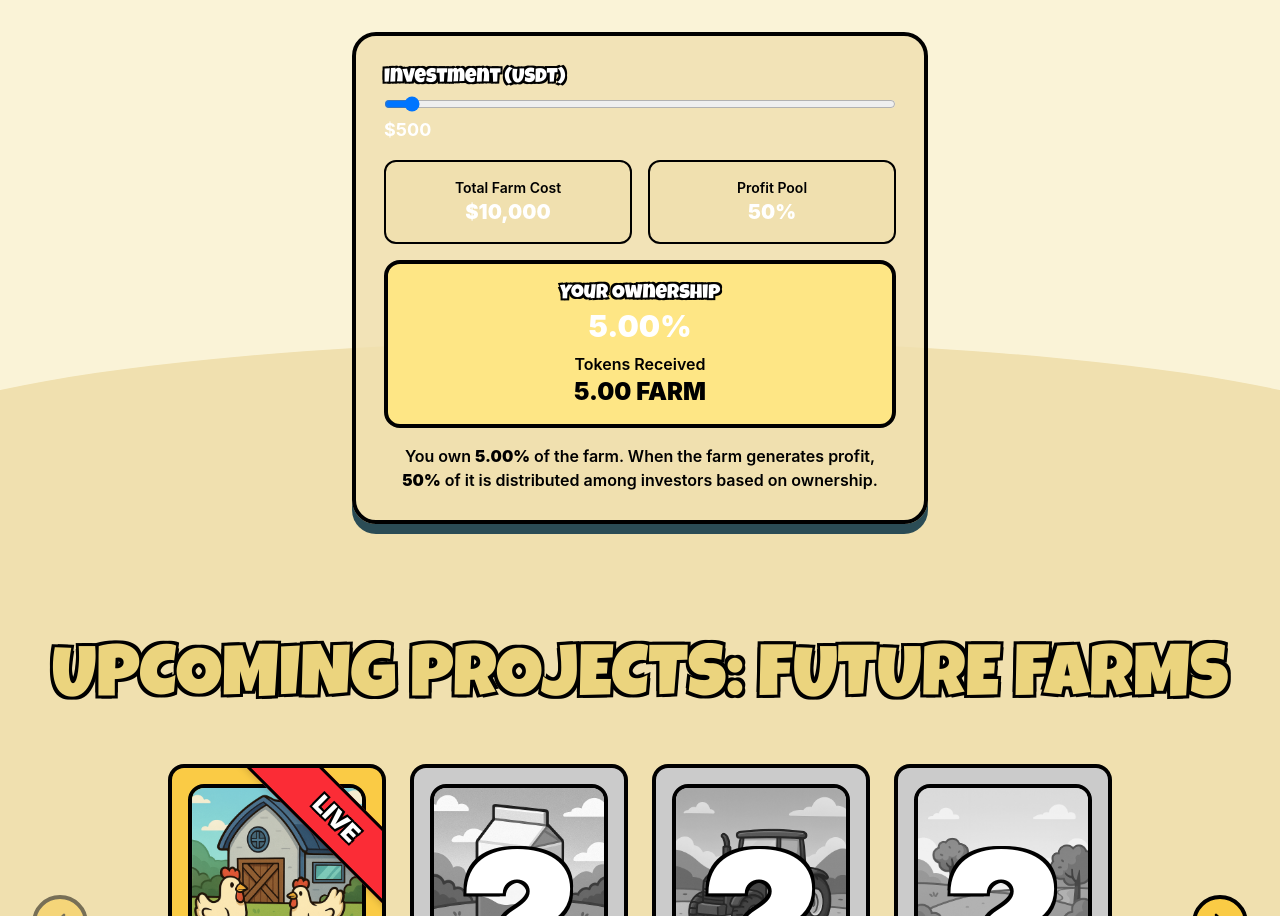
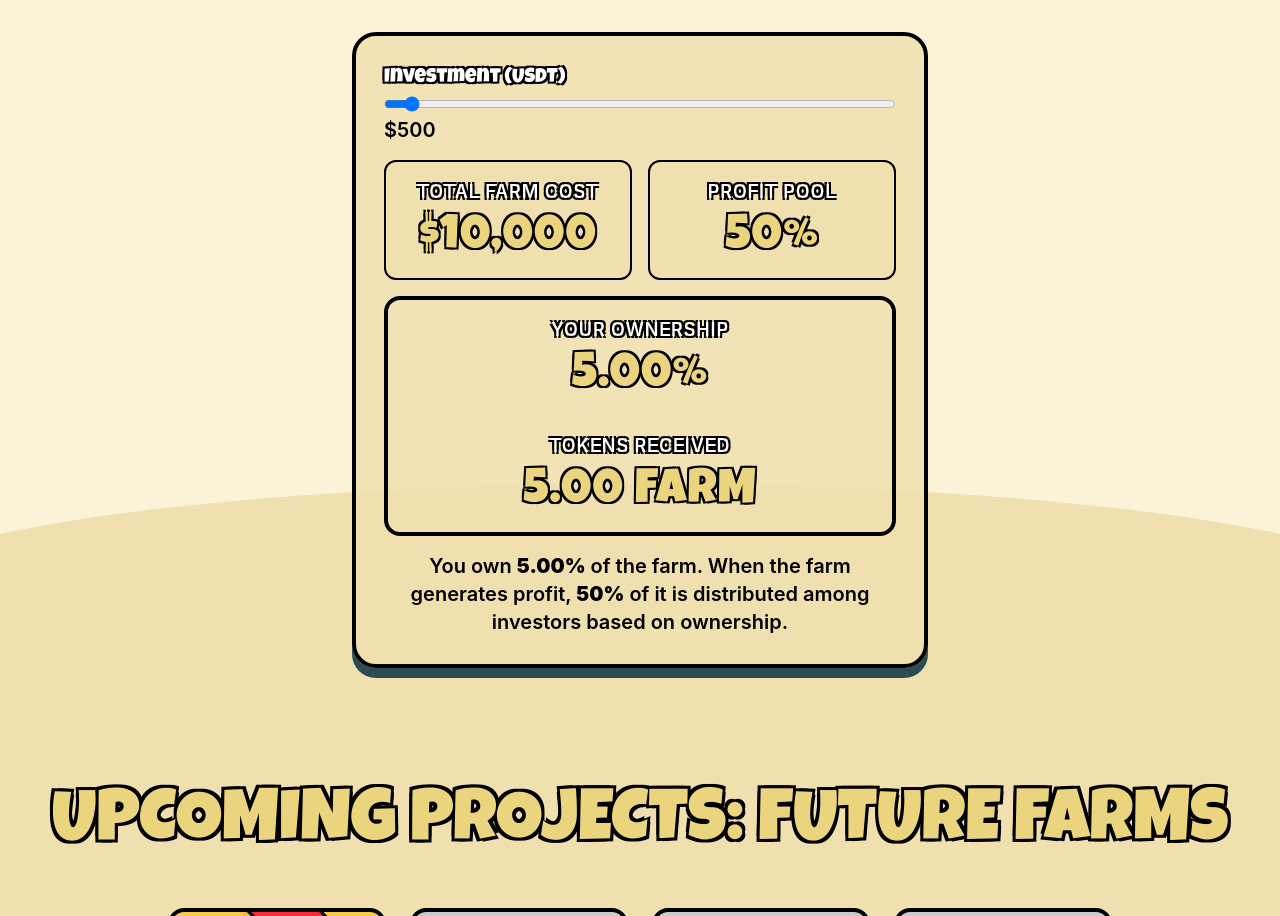
Before and after one commit to revora-qwik/ui, a React (Vite) app in the folder packages/client/: page /chicken in a window 1280 px wide. Shown: the part 1512-2428 px from the top of the page. Built offline with nearby package versions, Linux system fonts and the light colour scheme; grey boxes are pictures that could not be loaded; what tailwindcss-animated would draw is missing.

Commit message:
refactor: enhance InvestmentCalculator layout and improve text styling for better readability

```diff
--- a/packages/client/src/routes/chicken/components/InvestmentCalculator.tsx
+++ b/packages/client/src/routes/chicken/components/InvestmentCalculator.tsx
@@ -6,10 +6,7 @@ const PROFIT_SHARE_PERCENT = 50;
 export default function InvestmentCalculator() {
   const [investment, setInvestment] = useState(500);
 
-	const ownershipPercent = Math.min(
-		(investment / TOTAL_FARM_COST) * 100,
-		100
-	);
+  const ownershipPercent = Math.min((investment / TOTAL_FARM_COST) * 100, 100);
 
   const tokenAllocation = ownershipPercent;
 
@@ -20,8 +17,6 @@ export default function InvestmentCalculator() {
       </h2>
 
       <div className="bg-background-secondary/80 border-4 border-front rounded-3xl p-5 sm:p-7 max-w-xl w-full shadow-[0_10px_0_#2b4c55] z-20">
-
-
         <div className="flex flex-col gap-1 mb-4">
           <label className="font-luckiest-guy text-xl text-back drop-outline">
             Investment (USDT)
@@ -35,63 +30,64 @@ export default function InvestmentCalculator() {
             onChange={(e) => setInvestment(Number(e.target.value))}
             className="w-full"
           />
-					<p className="text-back font-bold text-lg">
+		  <p className="text-base sm:text-lg md:text-xl font-semibold text-front text-wrap">
             ${investment.toLocaleString()}
           </p>
         </div>
 
-
         <div className="grid grid-cols-2 gap-4 text-center mb-4">
-					<div className="bg-background-secondary rounded-xl p-4 border-2 border-front">
-						<p className="text-sm font-semibold text-front">
+          <div className="bg-background-secondary rounded-xl p-4 border-2 border-front flex flex-col gap-y-2">
+            <p className="text-back uppercase font-semibold text-sm sm:text-base md:text-md lg:text-lg drop-outline tracking-wider">
               Total Farm Cost
             </p>
-						<p className="text-xl font-black text-back">
+
+			<p className="uppercase font-luckiest-guy text-primary text-base sm:text-3xl md:text-4xl lg:text-5xl leading-none tracking-wide drop-outline">
               ${TOTAL_FARM_COST.toLocaleString()}
             </p>
           </div>
 
-					<div className="bg-background-secondary rounded-xl p-4 border-2 border-front">
-						<p className="text-sm font-semibold text-front">
+          <div className="bg-background-secondary rounded-xl p-4 border-2 border-front flex flex-col gap-y-2" >
+            <p className="text-back uppercase font-semibold text-sm sm:text-base md:text-md lg:text-lg drop-outline tracking-wider">
               Profit Pool
             </p>
-						<p className="text-xl font-black text-back">
+			<p className="uppercase font-luckiest-guy text-primary text-base sm:text-3xl md:text-4xl lg:text-5xl leading-none tracking-wide drop-outline">
               {PROFIT_SHARE_PERCENT}%
             </p>
           </div>
         </div>
 
-				<div className="bg-amber-200 rounded-2xl p-4 border-4 border-front text-center">
-	<p className="font-luckiest-guy text-xl text-back drop-outline">
+        <div className=" rounded-2xl p-4 border-4 border-front text-center flex gap-y-8 flex-col">
+          <div className="flex flex-col gap-y-2">
+            <p className="text-back uppercase font-semibold text-sm sm:text-base md:text-md lg:text-lg drop-outline tracking-wider">
               Your Ownership
             </p>
-
-	<p className="text-3xl font-black text-back">
+			<p className="uppercase font-luckiest-guy text-primary text-base sm:text-3xl md:text-4xl lg:text-5xl leading-none tracking-wide drop-outline">
               {ownershipPercent.toFixed(2)}%
             </p>
+          </div>
 
-	<p className="mt-2 font-semibold text-front">
+          <div className="flex flex-col gap-y-2">
+            <p className="text-back uppercase font-semibold text-sm sm:text-base md:text-md lg:text-lg drop-outline tracking-wider">
               Tokens Received
             </p>
 
-	<p className="text-2xl font-black text-front">
+			<p className="uppercase font-luckiest-guy text-primary text-base sm:text-3xl md:text-4xl lg:text-5xl leading-none tracking-wide drop-outline">
               {tokenAllocation.toFixed(2)} FARM
             </p>
           </div>
+        </div>
 
-
-
-				<p className="mt-4 text-center text-sm sm:text-base text-front font-semibold">
+		<p className="text-base sm:text-lg md:text-xl font-semibold text-front mt-4 text-center">
           You own <strong>{ownershipPercent.toFixed(2)}%</strong> of the farm.
-					When the farm generates profit, <strong>{PROFIT_SHARE_PERCENT}%</strong> of it
-					is distributed among investors based on ownership.
+          When the farm generates profit,{" "}
+          <strong>{PROFIT_SHARE_PERCENT}%</strong> of it is distributed among
+          investors based on ownership.
         </p>
       </div>
 
       <div className="absolute bottom-0 left-1/2 -translate-x-1/2 w-[120%] pointer-events-none">
         <figure className="bg-background-secondary h-32 sm:h-44 md:h-56 rounded-t-[50%]" />
       </div>
-
     </section>
   );
 }
```
Lines whose indentation alone changed are shown as unchanged.
